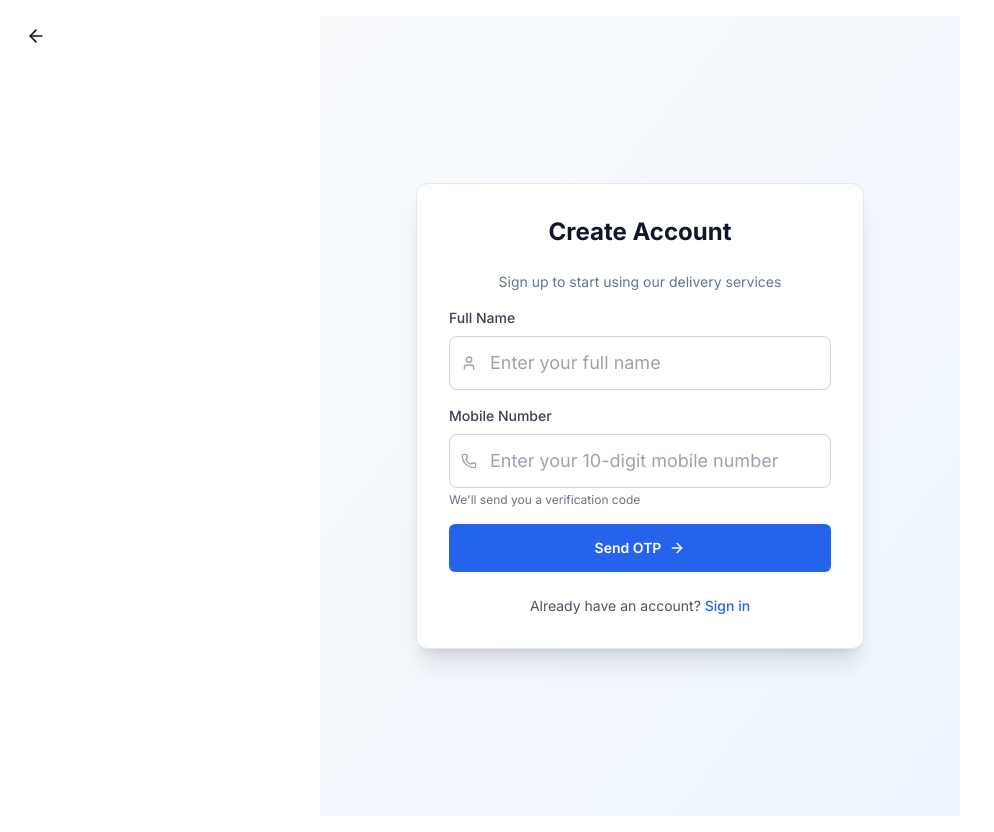
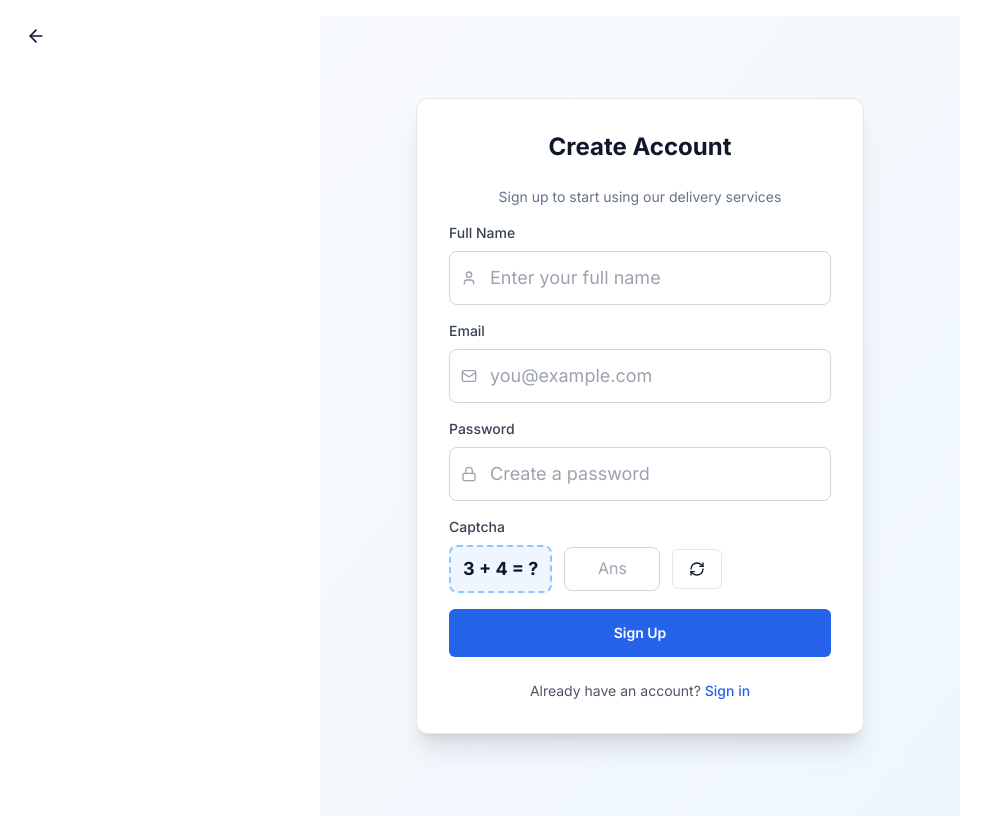
Before and after one commit to bharathakku/userpage, a Next.js app: page /auth/signup in a window 1280 px wide. Shown: the whole page, without its empty margins (0-994 px from the left). Built offline with nearby package versions, Linux system fonts and the light colour scheme; no server answers.

Commit message:
Updated login and signup pages

```diff
--- a/app/auth/login/page.jsx
+++ b/app/auth/login/page.jsx
@@ -2,65 +2,73 @@
 
 import { useState, useEffect } from 'react'
 import { useRouter } from 'next/navigation'
-import { ArrowLeft, Phone, Loader2, AlertCircle, CheckCircle, ArrowRight } from 'lucide-react'
+import { ArrowLeft, Mail, Lock, Loader2, AlertCircle, CheckCircle, RefreshCw } from 'lucide-react'
 import { Button } from '@/components/ui/button'
 import { Card, CardContent, CardDescription, CardHeader, CardTitle } from '@/components/ui/card'
 import Link from 'next/link'
-import OTPInput from '@/components/ui/OTPInput'
 import { API_BASE_URL } from '@/lib/api/apiClient'
-import { validatePhoneNumber } from '@/lib/phoneUtils'
+
 
 export default function LoginPage() {
-  const [phoneNumber, setPhoneNumber] = useState('')
-  const [otp, setOtp] = useState('')
-  const [step, setStep] = useState('phone') // 'phone' or 'otp'
+  const [email, setEmail] = useState('')
+  const [password, setPassword] = useState('')
   const [isLoading, setIsLoading] = useState(false)
-  const [phoneToken, setPhoneToken] = useState('')
   const [error, setError] = useState('')
   const [success, setSuccess] = useState('')
   const [mounted, setMounted] = useState(false)
+  const [captchaA, setCaptchaA] = useState(0)
+  const [captchaB, setCaptchaB] = useState(0)
+  const [captchaAnswer, setCaptchaAnswer] = useState('')
   const router = useRouter()
-
-  // OTP-only authentication (demo login removed)
 
   // Avoid hydration mismatches from extension-injected DOM (e.g., password managers)
   useEffect(() => {
     setMounted(true)
+    regenCaptcha()
   }, [])
 
-  const handlePhoneSubmit = async (e) => {
+  const regenCaptcha = () => {
+    setCaptchaA(() => Math.floor(1 + Math.random() * 9))
+    setCaptchaB(() => Math.floor(1 + Math.random() * 9))
+    setCaptchaAnswer('')
+  }
+
+  const handleLogin = async (e) => {
     e.preventDefault()
     setError('')
     setSuccess('')
-
-    const validation = validatePhoneNumber(phoneNumber)
-
-    if (!validation.isValid) {
-      setError('Please enter a valid 10-digit mobile number')
+    if (parseInt(captchaAnswer, 10) !== (captchaA + captchaB)) {
+      setError('Captcha is incorrect')
       return
     }
-
     setIsLoading(true)
 
     try {
-      const res = await fetch(`${API_BASE_URL}/auth/phone/send`, {
+      const res = await fetch(`${API_BASE_URL}/auth/login`, {
         method: 'POST',
         headers: { 'Content-Type': 'application/json' },
-        body: JSON.stringify({ phone: `+91${validation.cleaned}` })
+        body: JSON.stringify({ email, password })
       })
       const data = await res.json()
-      if (!res.ok) throw new Error(data.error || 'Failed to send OTP')
-      setPhoneToken(data.token)
-      setSuccess('OTP sent successfully!')
-      setStep('otp')
-      setPhoneNumber(validation.formatted)
-      // Dev-only aid: auto-complete OTP using devCode if provided by backend
-      if (data.devCode) {
-        try { setTimeout(() => handleOTPComplete(String(data.devCode)), 200) } catch {}
+      if (!res.ok) throw new Error(data.error || 'Invalid credentials')
+      setSuccess('Login successful!')
+      localStorage.setItem('auth_token', data.token)
+      localStorage.setItem('user_data', JSON.stringify(data.user))
+      try {
+        const secure = typeof window !== 'undefined' && window.location.protocol === 'https:' ? '; Secure' : ''
+        document.cookie = `auth_token=${data.token}; Path=/; Max-Age=604800; SameSite=Lax${secure}`
+      } catch {}
+      const start = Date.now()
+      const waitForCookie = () => {
+        try {
+          if (document.cookie.includes('auth_token=')) { router.push('/'); return }
+        } catch {}
+        if (Date.now() - start > 1000) { window.location.href = '/'; return }
+        setTimeout(waitForCookie, 50)
       }
+      waitForCookie()
     } catch (err) {
       setError(err.message || 'Network error. Please try again.')
-      setIsLoading(false)
     } finally {
       setIsLoading(false)
     }
@@ -157,19 +165,15 @@ export default function LoginPage() {
                 </Button>
               </Link>
               <h1 className="text-2xl font-bold">
-                {step === 'phone' ? 'Welcome Back' : 'Verify OTP'}
+                Welcome Back
               </h1>
             </div>
             <CardDescription>
-              {step === 'phone'
-                ? 'Enter your mobile number to continue'
-                : `We've sent a 6-digit code to ${phoneNumber}`
-              }
+              Sign in with your email and password
             </CardDescription>
           </CardHeader>
           <CardContent>
-            {step === 'phone' ? (
-              <form onSubmit={handlePhoneSubmit} className="space-y-4">
+            <form onSubmit={handleLogin} className="space-y-4">
                 {error && (
                   <div className="flex items-center gap-2 p-3 bg-red-50 border border-red-200 rounded-lg text-red-700">
                     <AlertCircle className="h-4 w-4" />
@@ -185,34 +189,63 @@ export default function LoginPage() {
                 )}
 
                 <div>
-                  <label className="block text-sm font-medium text-gray-700 mb-2">
-                    Mobile Number
-                  </label>
+                  <label className="block text-sm font-medium text-gray-700 mb-2">Email</label>
                   {mounted ? (
                     <div className="relative">
-                      <Phone className="absolute left-3 top-1/2 transform -translate-y-1/2 h-4 w-4 text-gray-400" />
+                      <Mail className="absolute left-3 top-1/2 transform -translate-y-1/2 h-4 w-4 text-gray-400" />
                       <input
-                        type="tel"
-                        inputMode="numeric"
-                        autoComplete="tel"
+                        type="email"
+                        autoComplete="email"
                         data-lpignore="true"
                         data-1p-ignore="true"
                         data-bwignore="true"
-                        value={phoneNumber}
-                        onChange={(e) => setPhoneNumber(e.target.value)}
+                        value={email}
+                        onChange={(e) => setEmail(e.target.value)}
                         className="w-full pl-10 pr-3 py-3 border border-gray-300 rounded-lg focus:outline-none focus:ring-2 focus:ring-blue-500 text-lg"
-                        placeholder="Enter your 10-digit mobile number"
-                        maxLength={10}
+                        placeholder="you@example.com"
                         required
                       />
                     </div>
                   ) : (
-                    // Render a stable placeholder on server and initial client render
                     <div className="h-12 w-full border border-gray-200 rounded-lg bg-gray-50" />
                   )}
-                  <p className="text-xs text-gray-500 mt-1">
-                    We'll send you a verification code
-                  </p>
+                </div>
+
+                <div>
+                  <label className="block text-sm font-medium text-gray-700 mb-2">Password</label>
+                  <div className="relative">
+                    <Lock className="absolute left-3 top-1/2 transform -translate-y-1/2 h-4 w-4 text-gray-400" />
+                    <input
+                      type="password"
+                      autoComplete="current-password"
+                      value={password}
+                      onChange={(e) => setPassword(e.target.value)}
+                      className="w-full pl-10 pr-3 py-3 border border-gray-300 rounded-lg focus:outline-none focus:ring-2 focus:ring-blue-500 text-lg"
+                      placeholder="Enter your password"
+                      required
+                    />
+                  </div>
+                </div>
+
+                <div>
+                  <label className="block text-sm font-medium text-gray-700 mb-2">Captcha</label>
+                  <div className="flex items-center gap-3">
+                    <div className="px-3 py-2 rounded-lg border-2 border-dashed border-blue-300 bg-blue-50 text-lg font-bold">
+                      {captchaA} + {captchaB} = ?
+                    </div>
+                    <input
+                      type="text"
+                      inputMode="numeric"
+                      value={captchaAnswer}
+                      onChange={(e) => setCaptchaAnswer(e.target.value.replace(/\D/g, ''))}
+                      className="w-24 text-center py-2 border border-gray-300 rounded-lg focus:outline-none focus:ring-2 focus:ring-blue-500"
+                      placeholder="Ans"
+                      required
+                    />
+                    <Button type="button" variant="outline" onClick={regenCaptcha} title="Refresh captcha">
+                      <RefreshCw className="h-4 w-4" />
+                    </Button>
+                  </div>
                 </div>
 
                 <Button
@@ -223,76 +256,13 @@ export default function LoginPage() {
                   {isLoading ? (
                     <>
                       <Loader2 className="mr-2 h-4 w-4 animate-spin" />
-                      Sending OTP...
+                      Signing in...
                     </>
                   ) : (
-                    <>
-                      Send OTP
-                      <ArrowRight className="ml-2 h-4 w-4" />
-                    </>
+                    'Sign In'
                   )}
                 </Button>
               </form>
-            ) : (
-              <div className="space-y-6">
-                {error && (
-                  <div className="flex items-center gap-2 p-3 bg-red-50 border border-red-200 rounded-lg text-red-700">
-                    <AlertCircle className="h-4 w-4" />
-                    <span className="text-sm">{error}</span>
-                  </div>
-                )}
-
-                {success && (
-                  <div className="flex items-center gap-2 p-3 bg-green-50 border border-green-200 rounded-lg text-green-700">
-                    <CheckCircle className="h-4 w-4" />
-                    <span className="text-sm">{success}</span>
-                  </div>
-                )}
-
-                <div className="text-center">
-                  <h3 className="text-lg font-semibold text-gray-900 mb-2">
-                    Enter Verification Code
-                  </h3>
-                  <p className="text-sm text-gray-600 mb-6">
-                    We've sent a 6-digit code to <br />
-                    <span className="font-medium text-gray-900">{phoneNumber}</span>
-                  </p>
-
-                  <OTPInput
-                    onComplete={handleOTPComplete}
-                    isLoading={isLoading}
-                  />
-                </div>
-
-                <div className="space-y-3">
-                  <Button
-                    onClick={handleResendOTP}
-                    variant="outline"
-                    className="w-full"
-                    disabled={isLoading}
-                  >
-                    {isLoading ? (
-                      <>
-                        <Loader2 className="mr-2 h-4 w-4 animate-spin" />
-                        Resending...
-                      </>
-                    ) : (
-                      'Resend OTP'
-                    )}
-                  </Button>
-
-                  <Button
-                    onClick={handleBackToPhone}
-                    variant="ghost"
-                    className="w-full"
-                    disabled={isLoading}
-                  >
-                    <ArrowLeft className="mr-2 h-4 w-4" />
-                    Change Number
-                  </Button>
-                </div>
-              </div>
-            )}
 
             <div className="mt-6 text-center">
               <p className="text-sm text-gray-600">
--- a/app/auth/signup/page.jsx
+++ b/app/auth/signup/page.jsx
@@ -2,27 +2,32 @@
 
 import { useState } from 'react'
 import { useRouter } from 'next/navigation'
-import { ArrowLeft, Phone, User, Loader2, AlertCircle, CheckCircle, ArrowRight } from 'lucide-react'
+import { ArrowLeft, User, Mail, Lock, Loader2, AlertCircle, CheckCircle, RefreshCw } from 'lucide-react'
 import { Button } from '@/components/ui/button'
 import { Card, CardContent, CardDescription, CardHeader, CardTitle } from '@/components/ui/card'
 import Link from 'next/link'
-import OTPInput from '@/components/ui/OTPInput'
 import { useAuth } from '@/contexts/AuthContext'
-import { validatePhoneNumber } from '@/lib/phoneUtils'
 import { API_BASE_URL } from '@/lib/api/apiClient'
 
 export default function SignupPage() {
   const [name, setName] = useState('')
-  const [phoneNumber, setPhoneNumber] = useState('')
-  const [otp, setOtp] = useState('')
-  const [step, setStep] = useState('details') // 'details' or 'otp'
+  const [email, setEmail] = useState('')
+  const [password, setPassword] = useState('')
+  const [step, setStep] = useState('details') // keep structure but no OTP step
   const [isLoading, setIsLoading] = useState(false)
-  const [phoneToken, setPhoneToken] = useState('')
   const [error, setError] = useState('')
   const [success, setSuccess] = useState('')
-  const [devCode, setDevCode] = useState('')
+  const [captchaA, setCaptchaA] = useState(() => Math.floor(1 + Math.random() * 9))
+  const [captchaB, setCaptchaB] = useState(() => Math.floor(1 + Math.random() * 9))
+  const [captchaAnswer, setCaptchaAnswer] = useState('')
   const router = useRouter()
   const { setSession } = useAuth()
+
+  const regenCaptcha = () => {
+    setCaptchaA(Math.floor(1 + Math.random() * 9))
+    setCaptchaB(Math.floor(1 + Math.random() * 9))
+    setCaptchaAnswer('')
+  }
 
   const handleDetailsSubmit = async (e) => {
     e.preventDefault()
@@ -34,54 +39,25 @@ export default function SignupPage() {
       return
     }
 
-    const validation = validatePhoneNumber(phoneNumber)
-
-    if (!validation.isValid) {
-      setError('Please enter a valid 10-digit mobile number')
+    if (parseInt(captchaAnswer, 10) !== (captchaA + captchaB)) {
+      setError('Captcha is incorrect')
       return
     }
 
     setIsLoading(true)
 
     try {
-      const res = await fetch(`${API_BASE_URL}/auth/phone/send`, {
+      const res = await fetch(`${API_BASE_URL}/auth/signup`, {
         method: 'POST',
         headers: { 'Content-Type': 'application/json' },
-        body: JSON.stringify({ phone: `+91${validation.cleaned}` })
+        body: JSON.stringify({ name, email, password, role: 'customer' })
       })
       const data = await res.json()
-      if (!res.ok) throw new Error(data.error || 'Failed to send OTP')
-      setPhoneToken(data.token)
-      setDevCode(String(data.devCode || ''))
-      setSuccess('OTP sent successfully!')
-      setStep('otp')
-      setPhoneNumber(validation.formatted)
-    } catch (err) {
-      setError(err.message || 'Network error. Please try again.')
-    } finally {
-      setIsLoading(false)
-    }
-  }
-
-  const handleOTPComplete = async (enteredOTP) => {
-    setOtp(enteredOTP)
-    setError('')
-    setIsLoading(true)
-
-    try {
-      const res = await fetch(`${API_BASE_URL}/auth/phone/verify`, {
-        method: 'POST',
-        headers: { 'Content-Type': 'application/json' },
-        body: JSON.stringify({ token: phoneToken, code: enteredOTP, role: 'customer', name })
-      })
-      const data = await res.json()
-      if (!res.ok) throw new Error(data.error || 'Invalid OTP')
-
+      if (!res.ok) throw new Error(data.error || 'Signup failed')
       setSuccess('Account created successfully!')
       localStorage.setItem('auth_token', data.token)
       localStorage.setItem('user_data', JSON.stringify(data.user))
       try { setSession(data.user, data.token) } catch {}
-      // Persistent cookie with Secure on HTTPS; then wait until cookie visible
       try {
         const secure = typeof window !== 'undefined' && window.location.protocol === 'https:' ? '; Secure' : ''
         document.cookie = `auth_token=${data.token}; Path=/; Max-Age=604800; SameSite=Lax${secure}`
@@ -100,36 +76,7 @@ export default function SignupPage() {
     }
   }
 
-  const handleResendOTP = async () => {
-    setError('')
-    setIsLoading(true)
-
-    try {
-      const validation = validatePhoneNumber(phoneNumber)
-      const res = await fetch(`${API_BASE_URL}/auth/phone/send`, {
-        method: 'POST',
-        headers: { 'Content-Type': 'application/json' },
-        body: JSON.stringify({ phone: `+91${validation.cleaned}` })
-      })
-      const data = await res.json()
-      if (!res.ok) throw new Error(data.error || 'Failed to resend OTP')
-      setPhoneToken(data.token)
-      setDevCode(String(data.devCode || ''))
-      setSuccess('OTP resent successfully!')
-    } catch (err) {
-      setError(err.message || 'Network error. Please try again.')
-    } finally {
-      setIsLoading(false)
-    }
-  }
-
-  const handleBackToDetails = () => {
-    setStep('details')
-    setOtp('')
-    setError('')
-    setSuccess('')
-    setDevCode('')
-  }
+  // OTP flow removed
 
   return (
     <div className="min-h-screen bg-gradient-to-br from-slate-50 to-blue-50 flex items-center justify-center p-4">
@@ -188,24 +135,54 @@ export default function SignupPage() {
                 </div>
 
                 <div>
-                  <label className="block text-sm font-medium text-gray-700 mb-2">
-                    Mobile Number
-                  </label>
+                  <label className="block text-sm font-medium text-gray-700 mb-2">Email</label>
                   <div className="relative">
-                    <Phone className="absolute left-3 top-1/2 transform -translate-y-1/2 h-4 w-4 text-gray-400" />
+                    <Mail className="absolute left-3 top-1/2 transform -translate-y-1/2 h-4 w-4 text-gray-400" />
                     <input
-                      type="tel"
-                      value={phoneNumber}
-                      onChange={(e) => setPhoneNumber(e.target.value)}
+                      type="email"
+                      value={email}
+                      onChange={(e) => setEmail(e.target.value)}
                       className="w-full pl-10 pr-3 py-3 border border-gray-300 rounded-lg focus:outline-none focus:ring-2 focus:ring-blue-500 text-lg"
-                      placeholder="Enter your 10-digit mobile number"
-                      maxLength={10}
+                      placeholder="you@example.com"
                       required
                     />
                   </div>
-                  <p className="text-xs text-gray-500 mt-1">
-                    We'll send you a verification code
-                  </p>
+                </div>
+
+                <div>
+                  <label className="block text-sm font-medium text-gray-700 mb-2">Password</label>
+                  <div className="relative">
+                    <Lock className="absolute left-3 top-1/2 transform -translate-y-1/2 h-4 w-4 text-gray-400" />
+                    <input
+                      type="password"
+                      value={password}
+                      onChange={(e) => setPassword(e.target.value)}
+                      className="w-full pl-10 pr-3 py-3 border border-gray-300 rounded-lg focus:outline-none focus:ring-2 focus:ring-blue-500 text-lg"
+                      placeholder="Create a password"
+                      required
+                    />
+                  </div>
+                </div>
+
+                <div>
+                  <label className="block text-sm font-medium text-gray-700 mb-2">Captcha</label>
+                  <div className="flex items-center gap-3">
+                    <div className="px-3 py-2 rounded-lg border-2 border-dashed border-blue-300 bg-blue-50 text-lg font-bold">
+                      {captchaA} + {captchaB} = ?
+                    </div>
+                    <input
+                      type="text"
+                      inputMode="numeric"
+                      value={captchaAnswer}
+                      onChange={(e) => setCaptchaAnswer(e.target.value.replace(/\D/g, ''))}
+                      className="w-24 text-center py-2 border border-gray-300 rounded-lg focus:outline-none focus:ring-2 focus:ring-blue-500"
+                      placeholder="Ans"
+                      required
+                    />
+                    <Button type="button" variant="outline" onClick={regenCaptcha} title="Refresh captcha">
+                      <RefreshCw className="h-4 w-4" />
+                    </Button>
+                  </div>
                 </div>
 
                 <Button
@@ -216,83 +193,14 @@ export default function SignupPage() {
                   {isLoading ? (
                     <>
                       <Loader2 className="mr-2 h-4 w-4 animate-spin" />
-                      Sending OTP...
+                      Creating account...
                     </>
                   ) : (
-                    <>
-                      Send OTP
-                      <ArrowRight className="ml-2 h-4 w-4" />
-                    </>
-                  )}
-                </Button>
+                    'Sign Up'
+                )}
+              </Button>
               </form>
-            ) : (
-              <div className="space-y-6">
-                {error && (
-                  <div className="flex items-center gap-2 p-3 bg-red-50 border border-red-200 rounded-lg text-red-700">
-                    <AlertCircle className="h-4 w-4" />
-                    <span className="text-sm">{error}</span>
-                  </div>
-                )}
-
-                {success && (
-                  <div className="flex items-center gap-2 p-3 bg-green-50 border border-green-200 rounded-lg text-green-700">
-                    <CheckCircle className="h-4 w-4" />
-                    <span className="text-sm">{success}</span>
-                  </div>
-                )}
-
-                <div className="text-center">
-                  <h3 className="text-lg font-semibold text-gray-900 mb-2">
-                    Enter Verification Code
-                  </h3>
-                  <p className="text-sm text-gray-600 mb-6">
-                    We've sent a 6-digit code to <br />
-                    <span className="font-medium text-gray-900">{phoneNumber}</span>
-                  </p>
-
-                  {devCode && (
-                    <div className="mx-auto mb-4 w-full max-w-xs rounded-xl border-2 border-dashed border-blue-300 bg-blue-50 p-3">
-                      <p className="text-xs text-gray-600">Your verification code</p>
-                      <p className="mt-1 text-2xl font-extrabold tracking-widest text-blue-700">{devCode}</p>
-                    </div>
-                  )}
-
-                  <OTPInput
-                    onComplete={handleOTPComplete}
-                    isLoading={isLoading}
-                  />
-                </div>
-
-                <div className="space-y-3">
-                  <Button
-                    onClick={handleResendOTP}
-                    variant="outline"
-                    className="w-full"
-                    disabled={isLoading}
-                  >
-                    {isLoading ? (
-                      <>
-                        <Loader2 className="mr-2 h-4 w-4 animate-spin" />
-                        Resending...
-                      </>
-                    ) : (
-                      'Resend OTP'
-                    )}
-                  </Button>
-
-                  <Button
-                    onClick={handleBackToDetails}
-                    variant="ghost"
-                    className="w-full"
-                    disabled={isLoading}
-                  >
-                    <ArrowLeft className="mr-2 h-4 w-4" />
-                    Change Details
-                  </Button>
-                </div>
-              </div>
-            )}
+            ) : null}
 
             <div className="mt-6 text-center">
               <p className="text-sm text-gray-600">
```
